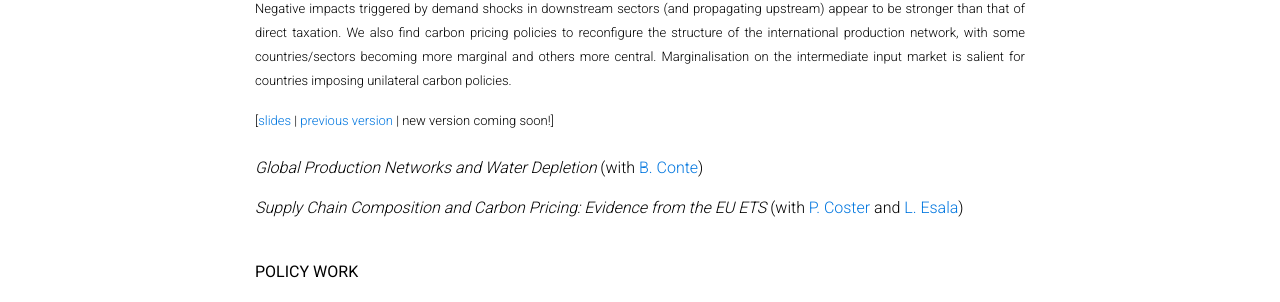
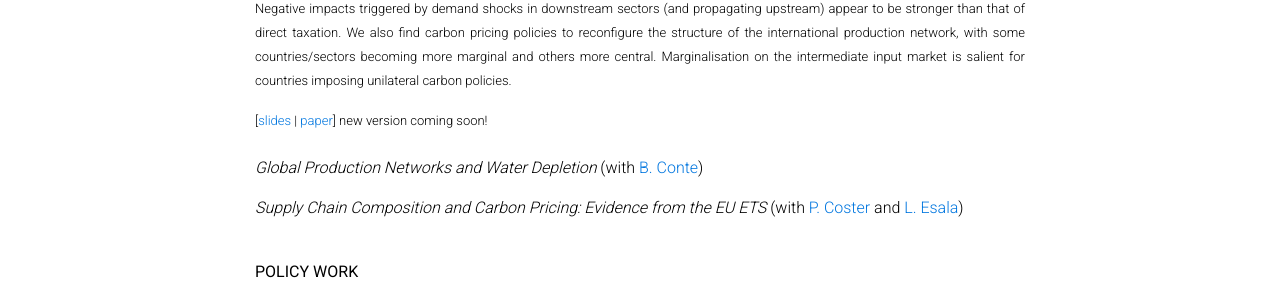
Before and after one commit to hubertmassoni/hubertmassoni.github.io, a Jekyll site: the page built from _pages/projects.md, in a window 1280 px wide and 1319 px high. Shown: the part 773-1075 px from the top of the window. Built offline with Jekyll 4.4.1, drawn with Linux system fonts in a browser that asks for light colours; comment, search, counter and statistics services are not loaded; a style sheet for code colours, icons or effects is not loaded.

Commit message:
Update projects.md

```diff
--- a/_pages/projects.md
+++ b/_pages/projects.md
@@ -27,7 +27,7 @@ nav_order: 1
 <p><em>The Network Effects of Carbon Pricing</em> (with <a href="https://sites.google.com/site/ecampiglio/">E. Campiglio</a> and <a href="https://research.wu.ac.at/en/persons/stefan-trsek-3">S. Trsek</a>)
 
 <br><p align="justify"><font size="-1"><u>Abstract</u>: We develop a macroeconomic model to study how carbon pricing initiatives could affect the global economy via international production networks. Using sector- and country-specific data, we estimate the impact of three policies: (i) a global uniform tax; (ii) an EU-only tax; and (iii) an EU-only tax combined with a carbon border adjustment mechanism. Our results show that the distribution of tax-induced socioeconomic losses across sectors and countries critically depends on their relative position within global value chains. Negative impacts triggered by demand shocks in downstream sectors (and propagating upstream) appear to be stronger than that of direct taxation. We also find carbon pricing policies to reconfigure the structure of the international production network, with some countries/sectors becoming more marginal and others more central. Marginalisation on the intermediate input market is salient for countries imposing unilateral carbon policies.</font></p>
-<font size="-1">[<a href="https://site.unibo.it/smooth/en/agenda/https-www-aere-org-aere-summer-conference/aere_2022_campiglio.pdf/@@download/file/AERE_2022_Campiglio.pdf">slides</a> | <a href="https://hubertmassoni.github.io/Network_effects_of_carbon_pricing.pdf">previous version</a> | new version coming soon!]</font>
+<font size="-1">[<a href="https://site.unibo.it/smooth/en/agenda/https-www-aere-org-aere-summer-conference/aere_2022_campiglio.pdf/@@download/file/AERE_2022_Campiglio.pdf">slides</a> | <a href="https://hubertmassoni.github.io/Network_effects_of_carbon_pricing.pdf">paper</a>] new version coming soon!</font>
 
 <br>
 
```
